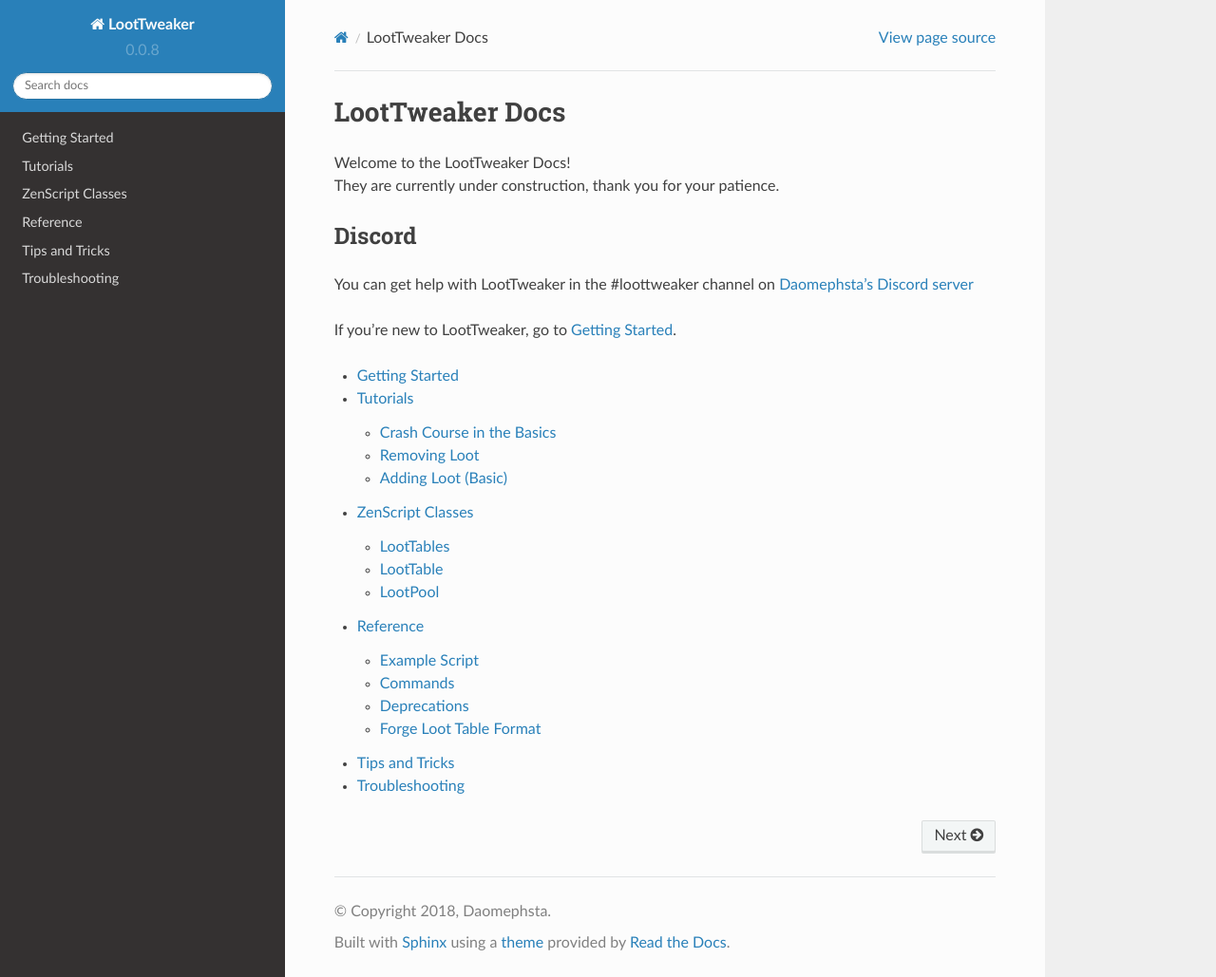
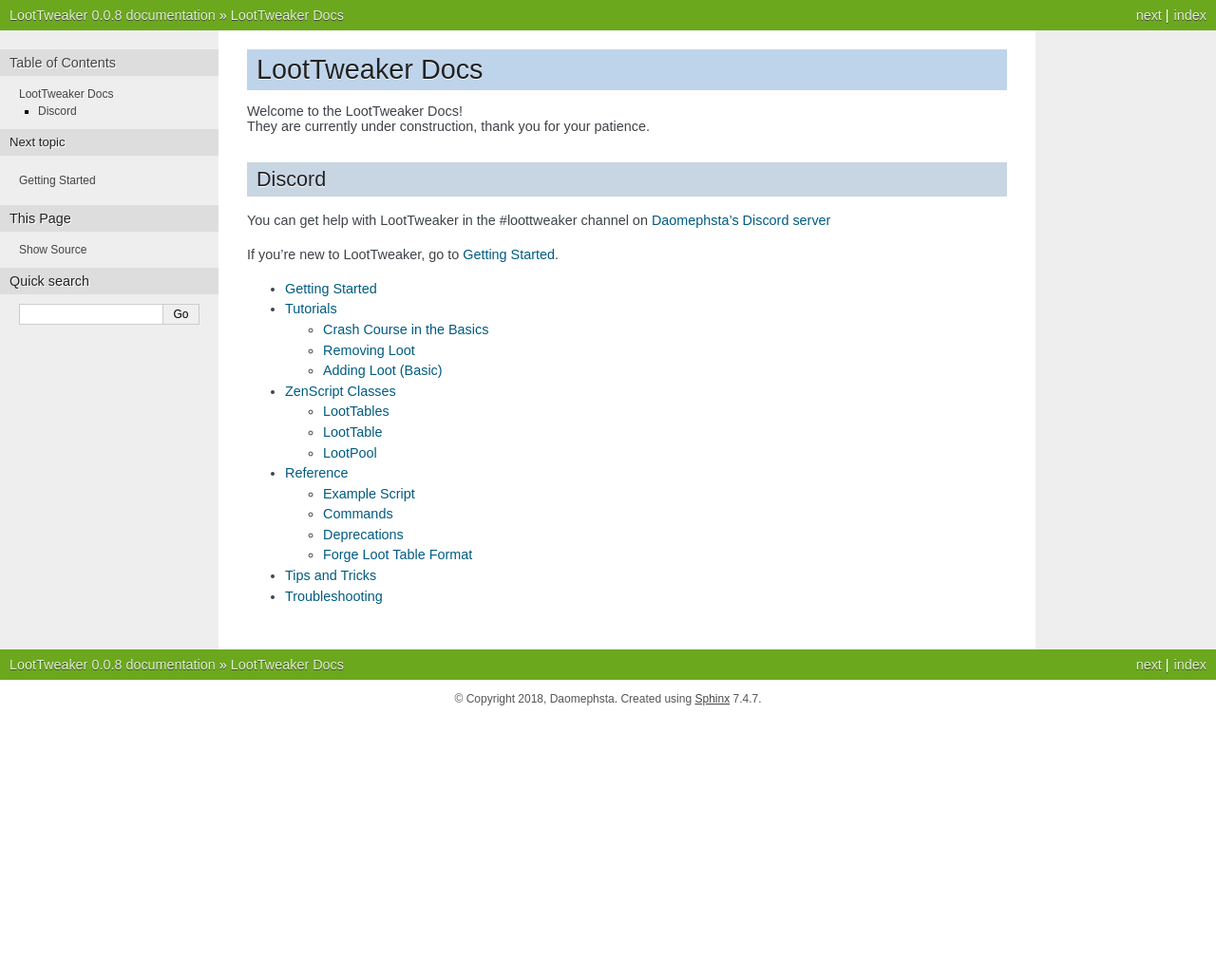
Before and after one commit to Foreck1/LootTweaker-Docs, a Sphinx documentation site: the page built from docs/index.rst, in a window 1280 px wide and 1029 px high. Shown: the whole window at 95% size. Built offline with Sphinx 7.4.7, drawn with Linux system fonts in a browser that asks for light colours; pages that are not in the unit, such as notebooks, are missing from menus.

Commit message:
Switch to nature theme for better appearance

```diff
--- a/docs/conf.py
+++ b/docs/conf.py
@@ -53,7 +53,7 @@
 # The theme to use for HTML and HTML Help pages.  See the documentation for
 # a list of builtin themes.
 #
-html_theme = "sphinx_rtd_theme"
+html_theme = 'nature'
 
 # Theme options are theme-specific and customize the look and feel of a theme
 # further.  For a list of options available for each theme, see the
```
